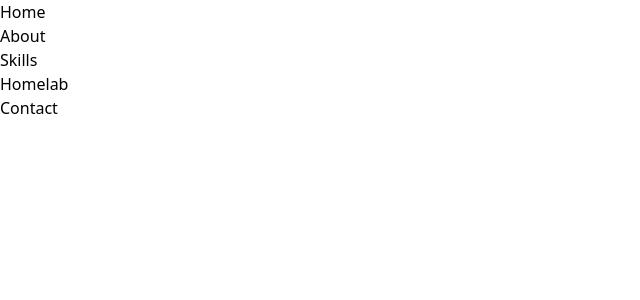
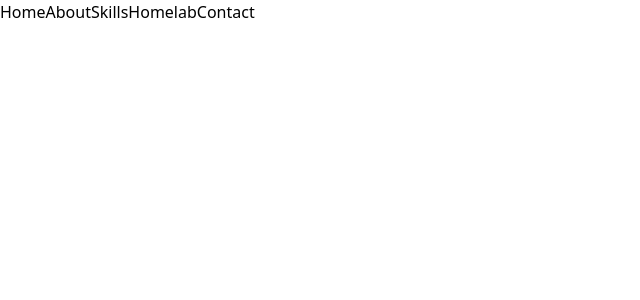
Before and after one commit to BerendVandenbussche/Portfolio3.0, a Vue app: page / in a window 1280 px wide. Shown: the top 300 px of the page, without its empty margins (0-640 px from the left). Built offline with nearby package versions, Linux system fonts and the light colour scheme.

Commit message:
Fix: Add missing import for tailwind

```diff
--- a/src/App.vue
+++ b/src/App.vue
@@ -4,7 +4,7 @@
 <template>
   <header>
     <nav>
-      <ul>
+      <ul class="flex">
         <li>Home</li>
         <li>About</li>
         <li>Skills</li>
--- a/vite.config.js
+++ b/vite.config.js
@@ -3,6 +3,7 @@ import { fileURLToPath, URL } from 'node:url'
 import { defineConfig } from 'vite'
 import vue from '@vitejs/plugin-vue'
 import vueDevTools from 'vite-plugin-vue-devtools'
+import tailwindcss from '@tailwindcss/vite'
 
 // https://vite.dev/config/
 export default defineConfig({
```
